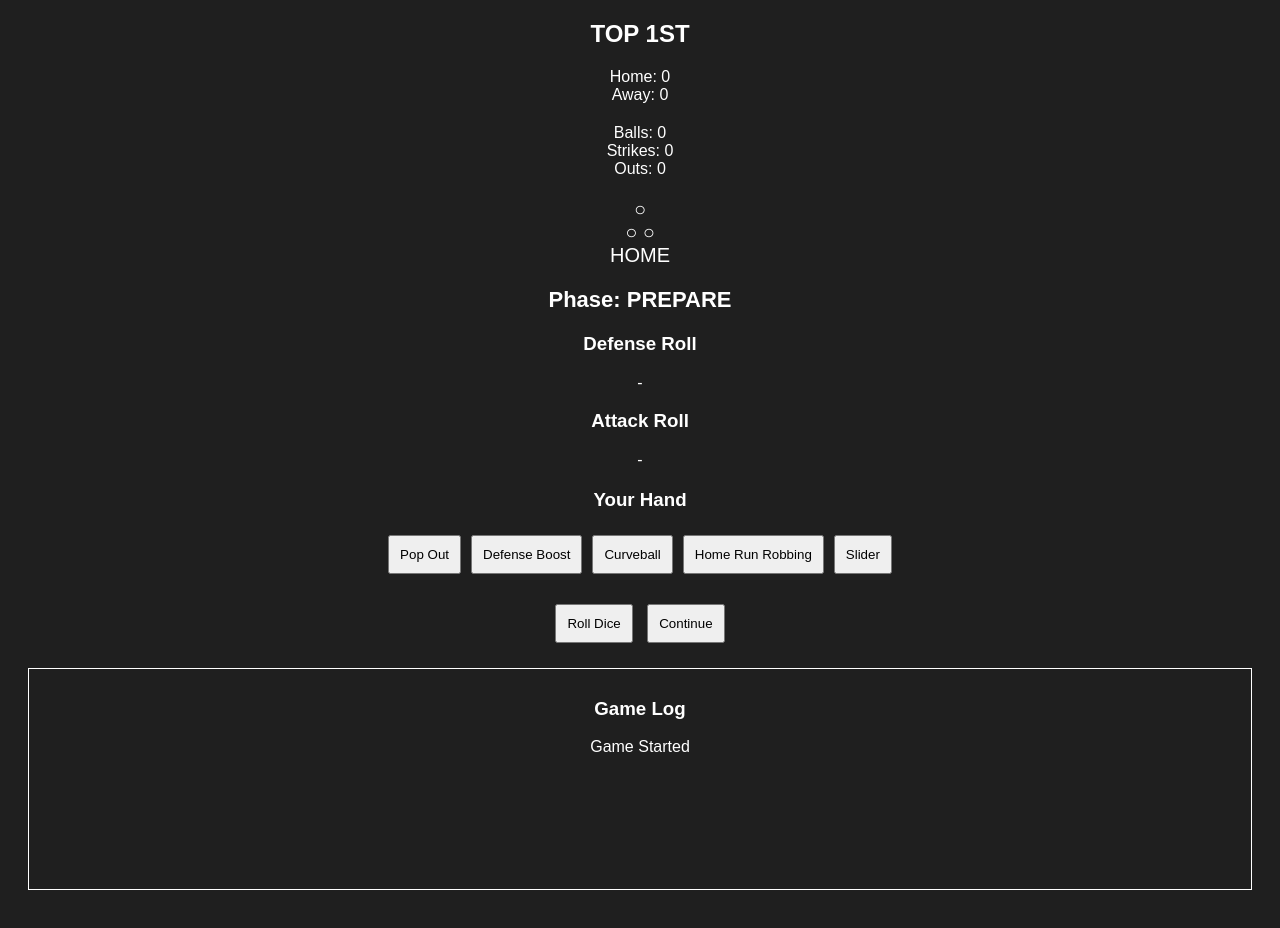
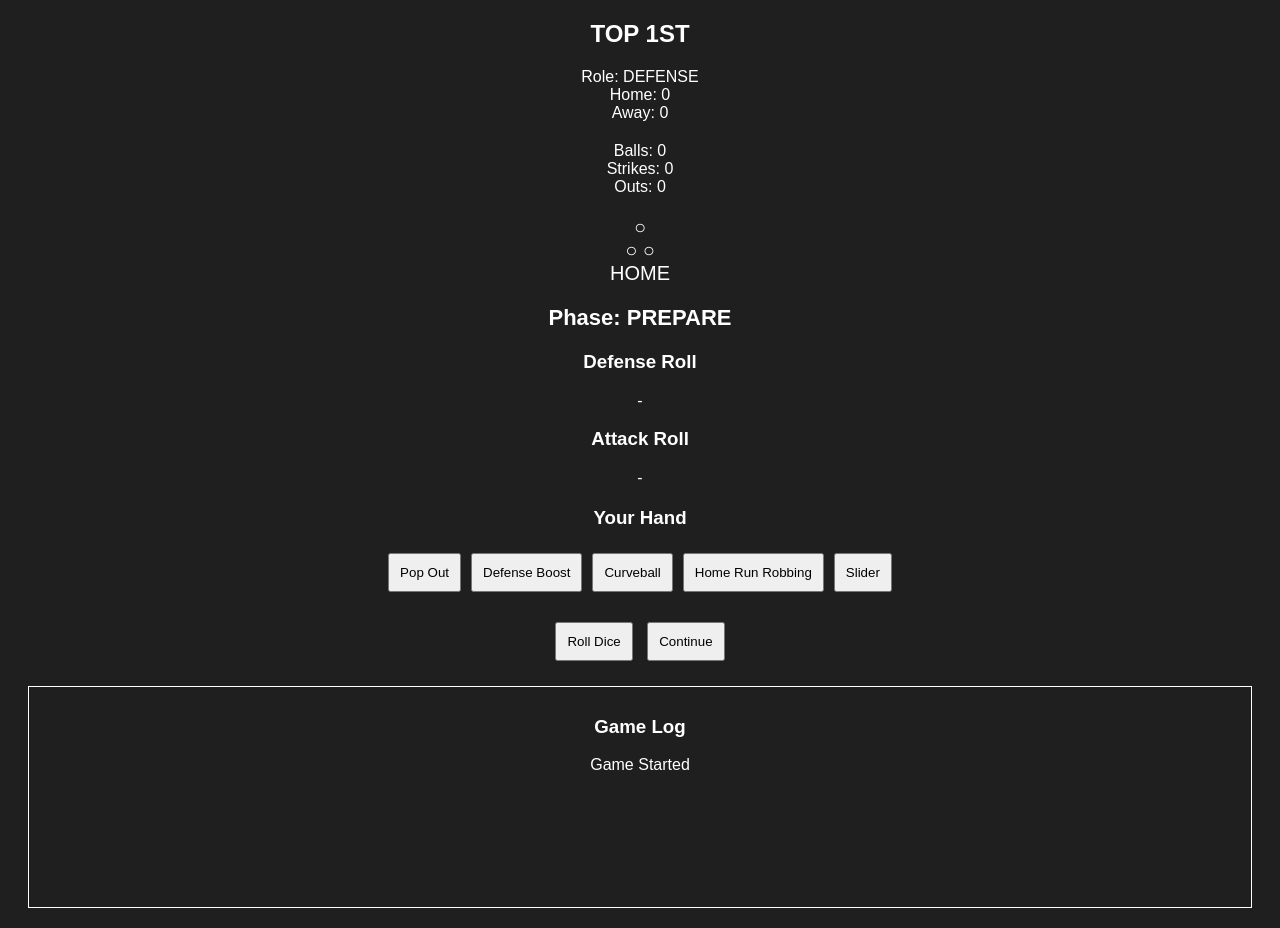
Before and after one commit to nuhuhhuas/baseball-dice-game, a plain HTML site: page index.html in a window 1280 px wide. Both pictures are taken after a click on the button "Play vs AI". Drawn offline with Linux system fonts and the light colour scheme.

Commit message:
Add files via upload

```diff
--- a/index.html
+++ b/index.html
@@ -15,6 +15,9 @@
 
     <div class="scoreboard">
         <h2 id="inning">TOP 1ST</h2>
+	<div id="role">
+    		Role: DEFENSE
+	</div>
         <div>Home: <span id="homeScore">0</span></div>
         <div>Away: <span id="awayScore">0</span></div>
     </div>
--- a/script.js
+++ b/script.js
@@ -81,7 +81,10 @@ const gameState = {
 
     pendingResult: null,
 
-    fieldingChoice: null
+    fieldingChoice: null,
+
+    playerRole: "DEFENSE"
+
 };
 
 function startGame(){
@@ -104,8 +107,13 @@ function drawHand(){
 
     playerHand = [];
 
+    const deck =
+        gameState.playerRole === "DEFENSE"
+        ? defenseDeck
+        : attackDeck;
+
     const shuffledDeck =
-        shuffle([...defenseDeck]);
+        shuffle([...deck]);
 
     playerHand =
         shuffledDeck.slice(0,5);
@@ -565,6 +573,11 @@ function rollPitch(){
 
 function updateUI(){
 
+    document.getElementById("role")
+    	.innerText =
+    	"Role: " +
+    	gameState.playerRole;
+
     document.getElementById("balls")
         .innerText =
         gameState.balls;
@@ -796,6 +809,15 @@ function nextHalfInning(){
         gameState.inning++;
     }
 
+    if(gameState.playerRole === "DEFENSE"){
+
+    	gameState.playerRole = "OFFENSE";
+
+    }else{
+
+    	gameState.playerRole = "DEFENSE";
+    }
+
     document.getElementById("inning").innerText =
         `${gameState.half} ${gameState.inning}`;
 
```
